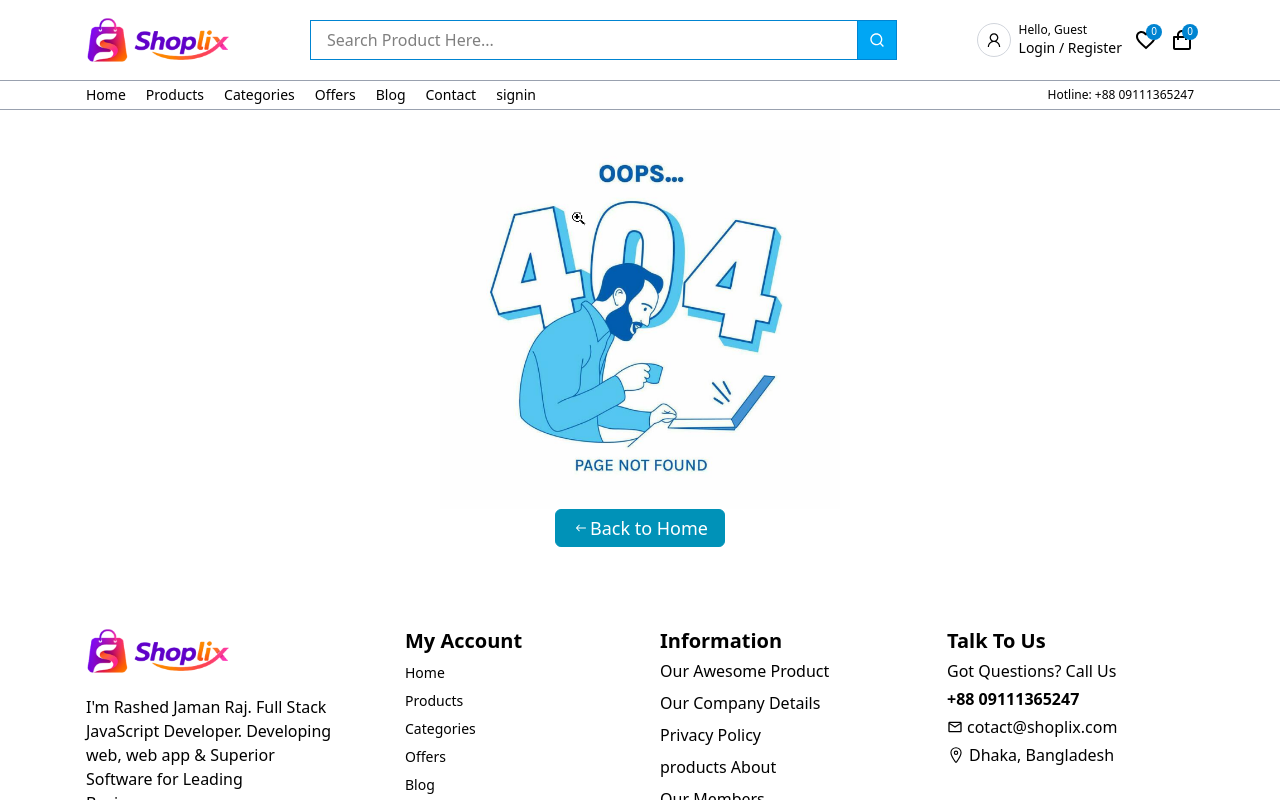
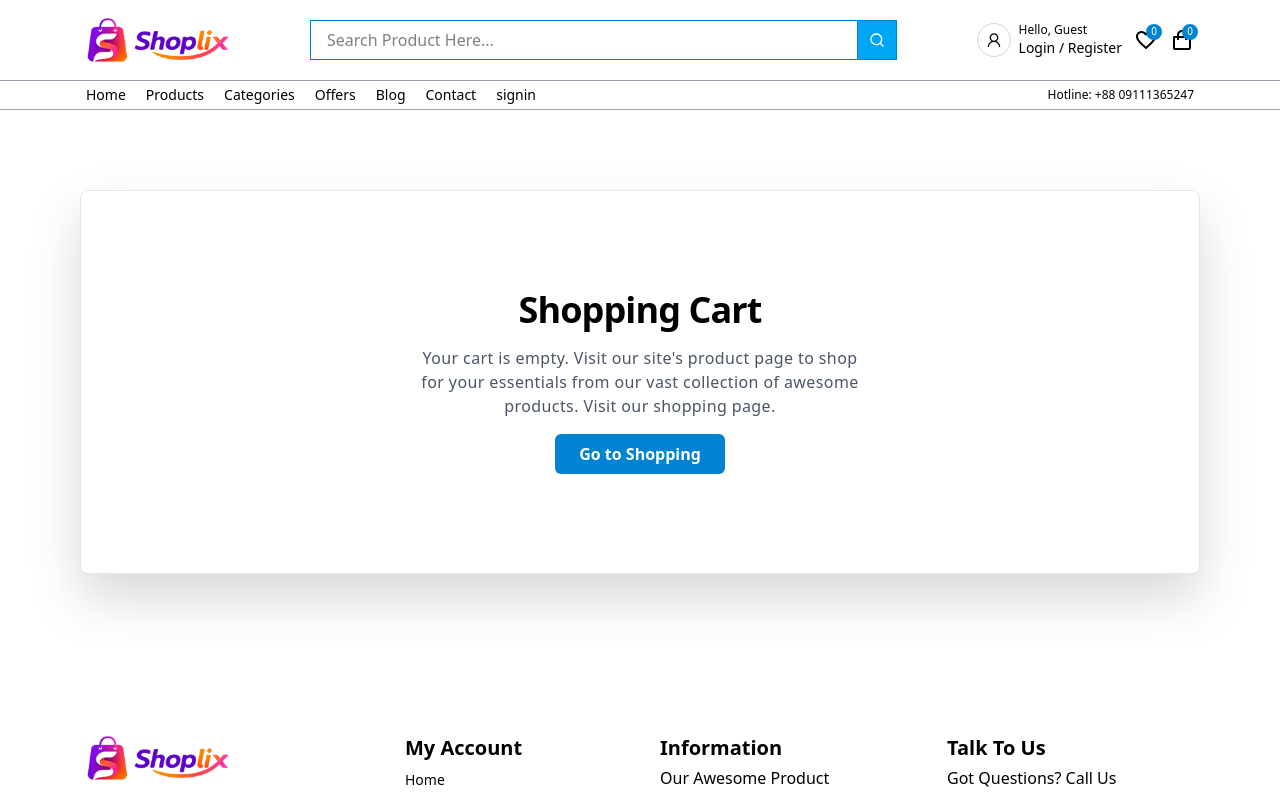
Before and after one commit to rashedjamanraj/shoplix, a Next.js app: page /cart in a window 1280 px wide. Before the commit this address had no page. Shown: the top 800 px of the page. Built offline with nearby package versions, Linux system fonts and the light colour scheme.

Commit message:
create cartProduct page

```diff
--- /dev/null
+++ b/src/app/cart/page.tsx
@@ -0,0 +1,18 @@
+"use client"
+
+import CartProduct from '@/components/cartPage/CartProduct';
+import Container from '@/components/Container'
+
+
+const CartPage = () => {
+  return (
+    <div className=' px-4 md:px-20  py-10'>
+      <CartProduct />
+    </div>
+  )
+
+  // <Container className=' flex flex-start py-10'>  </Container>;
+
+}
+
+export default CartPage
--- /dev/null
+++ b/src/components/cartPage/CartProduct.tsx
@@ -0,0 +1,27 @@
+import React from 'react'
+import { useSelector } from 'react-redux'
+import { StateType } from '../../../typs'
+import Button from '../Button';
+
+
+const CartProduct = () => {
+  const {cart} = useSelector((state: StateType) => state?.shoplix);
+
+  return (
+    <div>
+      { cart?.length > 0 ? <div> <p>product</p> </div> : (
+        <div className=' bg-white h-96 my-10 flex flex-col gap-4 items-center justify-center py-5 rounded-lg border border-gray-200 drop-shadow-2xl'>
+          <h1 className=' text-3xl font-bold tracking-tight text-taupe-900 sm:text-4xl'>
+            Shopping Cart
+          </h1>
+          <p className=' text-base max-w-115 text-center text-gray-600 tracking-wide leading-6'>
+            Your cart is empty. Visit our site's product page to shop for your essentials from our vast collection of awesome products. Visit our shopping page.
+          </p>
+          <Button href='/' className=' rounded-md font-semibold bg-sky-600 hover:bg-amber-700'>Go to Shopping</Button>
+        </div>
+      )}
+    </div>
+  )
+}
+
+export default CartProduct
```
